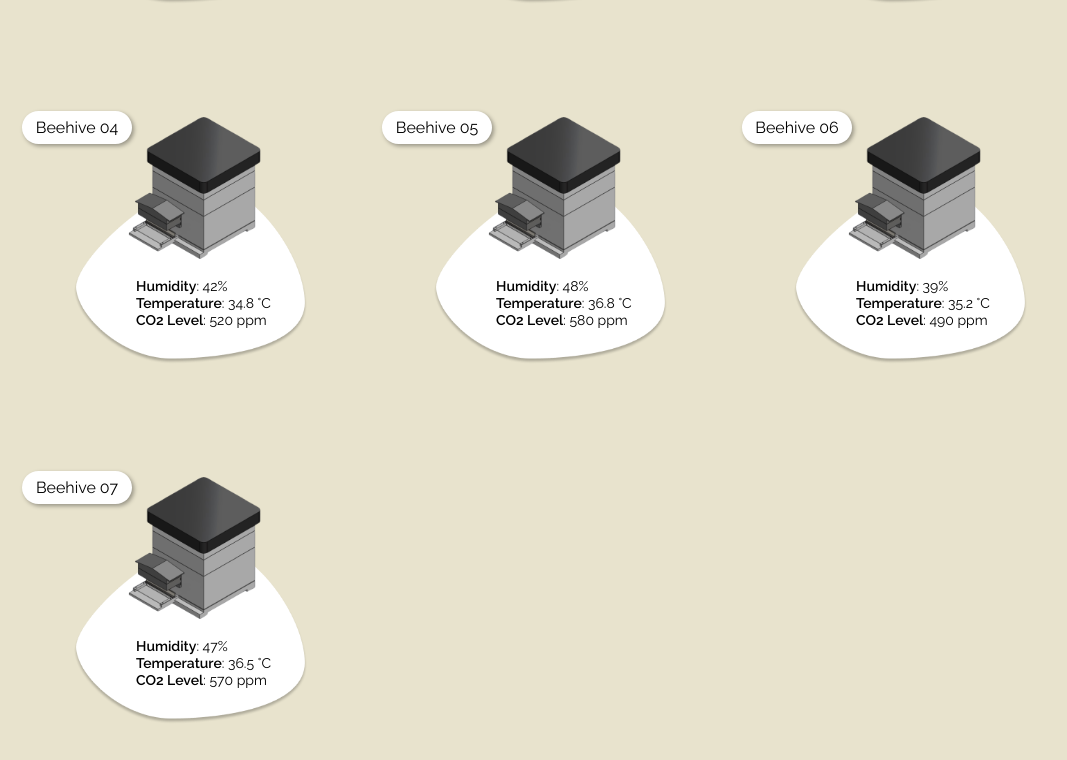
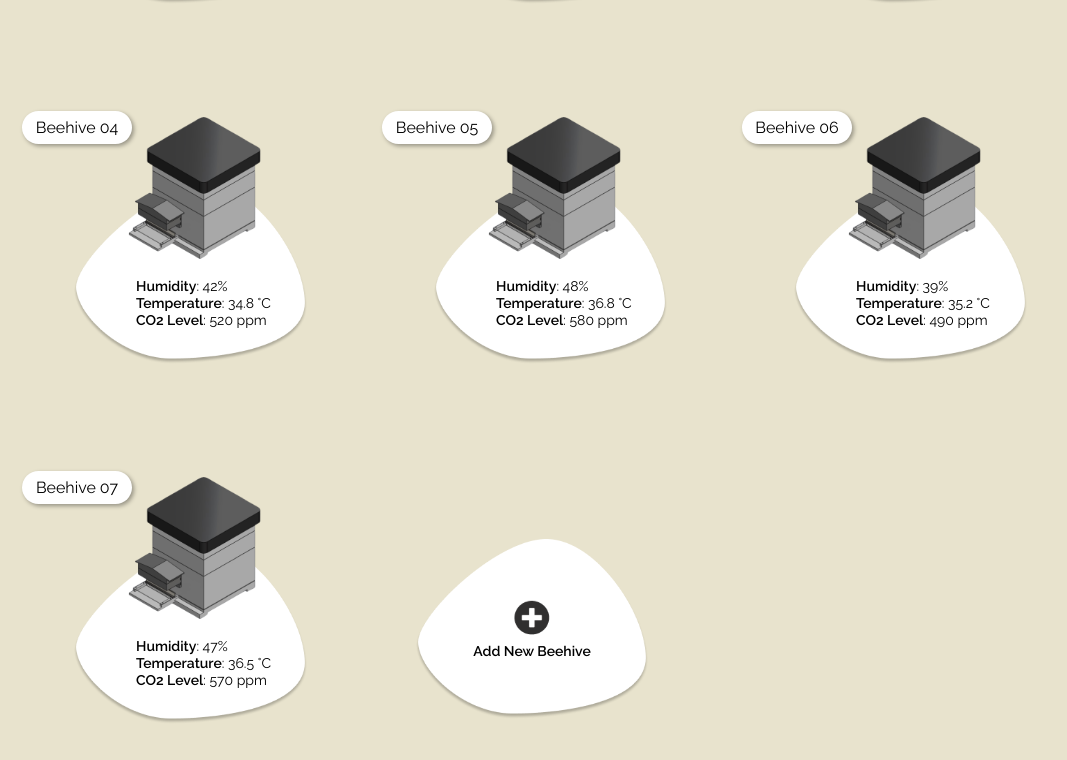
Before and after one commit to cepdnaclk/e19-3yp-beehive-monitoring-system, a React (Vite) app in the folder code/beehive-dashboard/: page /dashboard in a window 1280 px wide. Shown: the part 386-1146 px from the top of the page, without its empty margins (0-1067 px from the left). Built offline with nearby package versions, Linux system fonts and the light colour scheme.

Commit message:
Create add card component

```diff
--- /dev/null
+++ b/code/beehive-dashboard/src/Components/AddCard.jsx
@@ -0,0 +1,17 @@
+import Add from "../Assets/Add.png";
+import Ellipse from "../Assets/Card_Ellipse.png";
+import '../Styles/Components/AddCard.scss';
+
+function AddCard() {
+  return (
+    <div className='add-card'>
+      <img src={Ellipse} alt="" className="add-ellipse" />
+      <div className="add-sign">
+        <img src={Add} alt="" className="add-logo" />
+      </div>
+      <p className="add-text">Add New Beehive</p>
+    </div>
+  );
+}
+
+export default AddCard;
--- a/code/beehive-dashboard/src/Pages/Dashboard.jsx
+++ b/code/beehive-dashboard/src/Pages/Dashboard.jsx
@@ -1,5 +1,6 @@
 import Navbar from "../Components/NavbarBlack";
 import BeehiveCard from "../Components/BeehiveCard";
+import AddCard from "../Components/AddCard";
 import '../Styles/Pages/Dashboard.scss';
 
 function Dashboard() {
@@ -22,6 +23,7 @@ function Dashboard() {
         {beehiveDataList.map((data, index) => (
           <BeehiveCard key={index} beehiveData={data} />
         ))}
+        <AddCard />
       </div>
     </div>
   );
--- /dev/null
+++ b/code/beehive-dashboard/src/Styles/Components/AddCard.scss
@@ -0,0 +1,40 @@
+.add-card {
+    position: relative;
+    width: 30%;
+    box-sizing: border-box;
+    margin: 20px;
+}
+
+.add-ellipse {
+    height: 60%;
+    position: absolute;
+    top: 58%;
+    left: 50%;
+    transform: translate(-50%, -50%);
+    z-index: 0;
+}
+
+.add-sign {
+    position: absolute;
+    top: 55%;
+    left: 50%;
+    transform: translate(-50%, -50%);
+    z-index: 1;
+}
+
+.add-logo {
+    width: 70%;
+    height: auto;
+}
+
+.add-text {
+    text-align: center;
+    color: #000000;
+    font-family: 'Raleway', sans-serif;
+    font-size: 14px;
+    font-weight: 550;
+    position: absolute;
+    top: 58%;
+    left: 50%;
+    transform: translateX(-50%);
+}
--- a/code/beehive-dashboard/src/Styles/Pages/Dashboard.scss
+++ b/code/beehive-dashboard/src/Styles/Pages/Dashboard.scss
@@ -29,3 +29,10 @@ body {
     margin: 20px;
     box-sizing: border-box;
   }
+
+  .add-card {
+    height: 300px;
+    width: 300px;
+    margin: 20px;
+    box-sizing: border-box;
+  }
```
Also changed, not shown: code/beehive-dashboard/src/Assets/Add.png (added).
